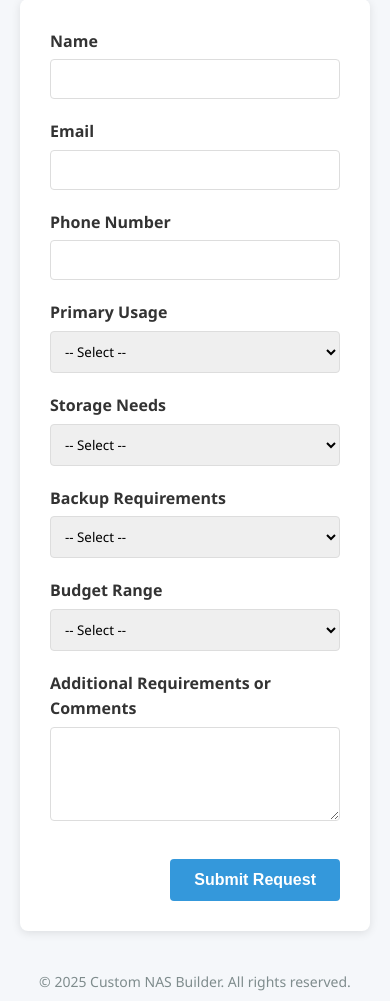
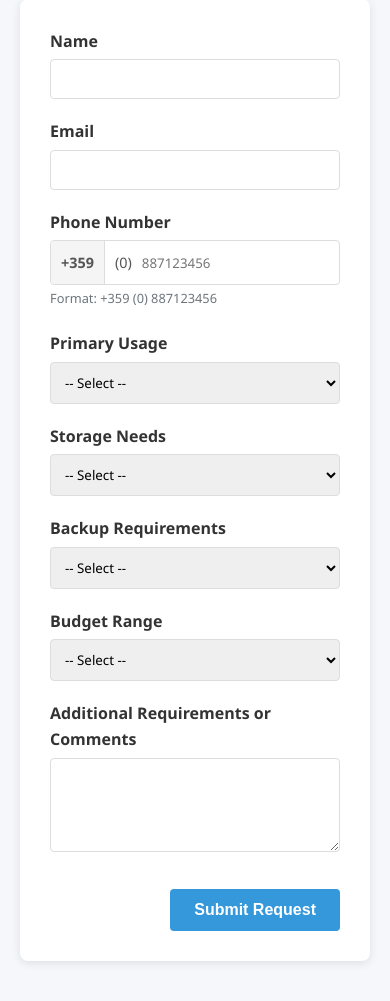
Before and after one commit to StanDobrev11/homeservers, a Flask app: page /request in a window 390 px wide. Shown: the part 510-1511 px from the top of the page. Run offline with Flask 3, Linux system fonts and the light colour scheme; some libraries are stand-ins or nearby versions.

Commit message:
small updates on the form fields - name, phone num and email validations

```diff
--- a/app.py
+++ b/app.py
@@ -169,6 +169,10 @@ def submit_form():
     backup_plans = request.form.get('backup_plans')
     budget = request.form.get('budget')
     comments = request.form.get('comments')
+
+    # TODO name to be of letters only
+    # TODO verification of email - valid email
+    # TODO verification of phone - 10 digits with
 
     # Log received data
     logger.debug(f"Form submitted by: {name} <{email}> - {phone}")
--- a/static/css/style.css
+++ b/static/css/style.css
@@ -415,3 +415,54 @@ footer {
         text-align: center;
     }
 }
+
+
+/* Add this to your style.css file */
+.invalid-input {
+    border: 1px solid #e74c3c !important;
+    background-color: #fdf2f2;
+}
+
+.error-message {
+    color: #e74c3c;
+    font-size: 0.8rem;
+    margin-top: 5px;
+}
+
+/* Phone input styling */
+.phone-input-container {
+    display: flex;
+    align-items: center;
+    border: 1px solid #ddd;
+    border-radius: 4px;
+    overflow: hidden;
+}
+
+.country-code {
+    background-color: #f5f5f5;
+    padding: 10px;
+    color: #555;
+    border-right: 1px solid #ddd;
+    font-size: 0.9rem;
+    font-weight: 600;
+}
+
+.leading-zero {
+    padding: 10px 5px 10px 10px;
+    color: #555;
+    font-size: 0.9rem;
+    font-weight: 500;
+}
+
+.phone-input-container input[type="tel"] {
+    border: none;
+    border-radius: 0;
+    flex-grow: 1;
+    padding-left: 5px;
+}
+
+.form-text {
+    font-size: 0.8rem;
+    color: #6c757d;
+    margin-top: 5px;
+}
--- a/static/js/script.js
+++ b/static/js/script.js
@@ -20,3 +20,172 @@ document.addEventListener('DOMContentLoaded', function() {
         }
     });
 });
+
+document.addEventListener('DOMContentLoaded', function() {
+    const form = document.querySelector('form');
+    const nameInput = document.getElementById('name');
+    const emailInput = document.getElementById('email');
+    const phoneInput = document.getElementById('phone');
+
+    // Create error message elements
+    const nameError = document.createElement('div');
+    nameError.className = 'error-message';
+    nameError.style.display = 'none';
+    nameError.style.color = 'red';
+    nameError.style.fontSize = '0.8rem';
+    nameError.style.marginTop = '5px';
+
+    const emailError = document.createElement('div');
+    emailError.className = 'error-message';
+    emailError.style.display = 'none';
+    emailError.style.color = 'red';
+    emailError.style.fontSize = '0.8rem';
+    emailError.style.marginTop = '5px';
+
+    const phoneError = document.createElement('div');
+    phoneError.className = 'error-message';
+    phoneError.style.display = 'none';
+    phoneError.style.color = 'red';
+    phoneError.style.fontSize = '0.8rem';
+    phoneError.style.marginTop = '5px';
+
+    // Insert error message elements after their respective inputs
+    nameInput.parentNode.insertBefore(nameError, nameInput.nextSibling);
+    emailInput.parentNode.insertBefore(emailError, emailInput.nextSibling);
+    phoneInput.parentNode.parentNode.insertBefore(phoneError, phoneInput.parentNode.nextSibling);
+
+    // Validation function for the name field
+    function validateName() {
+        const nameValue = nameInput.value.trim();
+        const nameRegex = /^[A-Za-z\u00C0-\u017F\s]{3,}$/; // Letters only (including accented), min 3 chars
+
+        if (!nameRegex.test(nameValue)) {
+            nameInput.classList.add('invalid-input');
+            nameError.style.display = 'block';
+            nameError.textContent = 'Name must contain only letters and be at least 3 characters long';
+            return false;
+        } else {
+            nameInput.classList.remove('invalid-input');
+            nameError.style.display = 'none';
+            return true;
+        }
+    }
+
+    // Validation function for the email field
+    function validateEmail() {
+        const emailValue = emailInput.value.trim();
+        // RFC 5322 compliant email regex
+        const emailRegex = /^(([^<>()\[\]\\.,;:\s@"]+(\.[^<>()\[\]\\.,;:\s@"]+)*)|(".+"))@((\[[0-9]{1,3}\.[0-9]{1,3}\.[0-9]{1,3}\.[0-9]{1,3}])|(([a-zA-Z\-0-9]+\.)+[a-zA-Z]{2,}))$/;
+
+        if (!emailRegex.test(emailValue)) {
+            emailInput.classList.add('invalid-input');
+            emailError.style.display = 'block';
+            emailError.textContent = 'Please enter a valid email address';
+            return false;
+        } else {
+            emailInput.classList.remove('invalid-input');
+            emailError.style.display = 'none';
+            return true;
+        }
+    }
+
+    // Validation function for the phone field
+    function validatePhone() {
+        const phoneValue = '0' + phoneInput.value.trim();
+        // Bulgarian phone format: 10 digits starting with 0
+        const phoneRegex = /^0[0-9]{9}$/;
+
+        if (!phoneRegex.test(phoneValue)) {
+            phoneInput.classList.add('invalid-input');
+            phoneError.style.display = 'block';
+            phoneError.textContent = 'Please enter a valid phone number (9 digits after the leading 0)';
+            return false;
+        } else {
+            phoneInput.classList.remove('invalid-input');
+            phoneError.style.display = 'none';
+            return true;
+        }
+    }
+
+    // Format phone input to ensure correct format
+    phoneInput.addEventListener('input', function(e) {
+        // Remove non-digit characters
+        let value = e.target.value.replace(/\D/g, '');
+
+        // Add leading zero if missing
+        if (value && value.charAt(0) !== '0') {
+            value = '0' + value;
+        }
+
+        // Limit to 10 digits
+        if (value.length > 10) {
+            value = value.substring(0, 10);
+        }
+
+        // Display without the leading zero in the input field, since we show it separately
+        let displayValue = value;
+        if (value.startsWith('0') && value.length > 1) {
+            displayValue = value.substring(1);
+        }
+
+        // Update input value
+        e.target.value = displayValue;
+    });
+
+    // Live validation as user types
+    nameInput.addEventListener('input', validateName);
+    nameInput.addEventListener('blur', validateName);
+
+    emailInput.addEventListener('input', validateEmail);
+    emailInput.addEventListener('blur', validateEmail);
+
+    phoneInput.addEventListener('input', validatePhone);
+    phoneInput.addEventListener('blur', validatePhone);
+
+    // Form submission validation
+    form.addEventListener('submit', function(event) {
+        let valid = true;
+        const requiredFields = form.querySelectorAll('[required]');
+
+        // Validate name, email, and phone first
+        if (!validateName()) {
+            valid = false;
+        }
+
+        if (!validateEmail()) {
+            valid = false;
+        }
+
+        if (!validatePhone()) {
+            valid = false;
+        }
+
+        // Prepend country code to phone number in a hidden field
+        if (valid && phoneInput.value) {
+            // Get the original form data
+            const formData = new FormData(form);
+
+            // Create a hidden input for the full phone number
+            const hiddenPhoneInput = document.createElement('input');
+            hiddenPhoneInput.type = 'hidden';
+            hiddenPhoneInput.name = 'full_phone';
+            hiddenPhoneInput.value = '+359' + phoneInput.value; // Add country code to the digits after (0)
+            form.appendChild(hiddenPhoneInput);
+        }
+
+        // Validate other required fields
+        requiredFields.forEach(field => {
+            if (!field.value.trim()) {
+                valid = false;
+                field.classList.add('error');
+            } else {
+                field.classList.remove('error');
+            }
+        });
+
+        if (!valid) {
+            event.preventDefault();
+            alert('Please correct all errors before submitting the form.');
+        }
+    });
+});
--- a/templates/form.html
+++ b/templates/form.html
@@ -13,17 +13,30 @@
 
             <div class="form-group">
                 <label for="name">{{ _('Name') }}</label>
-                <input type="text" id="name" name="name" required>
+                <input type="text" id="name" name="name" required
+                       pattern="[A-Za-z\u00C0-\u017F\s]{3,}"
+                       title="{{ _('Name must contain only letters and be at least 3 characters long') }}">
             </div>
+
 
             <div class="form-group">
                 <label for="email">{{ _('Email') }}</label>
-                <input type="email" id="email" name="email" required>
+                <input type="email" id="email" name="email" required
+                       pattern="[a-zA-Z0-9._%+-]+@[a-zA-Z0-9.-]+\.[a-zA-Z]{2,}$"
+                       title="{{ _('Please enter a valid email address') }}">
             </div>
 
             <div class="form-group">
                 <label for="phone">{{ _('Phone Number') }}</label>
-                <input type="tel" id="phone" name="phone" required>
+                <div class="phone-input-container">
+                    <span class="country-code">+359</span>
+                    <span class="leading-zero">(0)</span>
+                    <input type="tel" id="phone" name="phone" required
+                           placeholder="887123456"
+                           pattern="0[0-9]{9}"
+                           title="{{ _('Please enter a valid Bulgarian phone number (10 digits starting with 0)') }}">
+                </div>
+                <small class="form-text text-muted">{{ _('Format: +359 (0) 887123456') }}</small>
             </div>
 
             <div class="form-group">
```
Also changed, not shown: translations/bg/LC_MESSAGES/messages.po.
